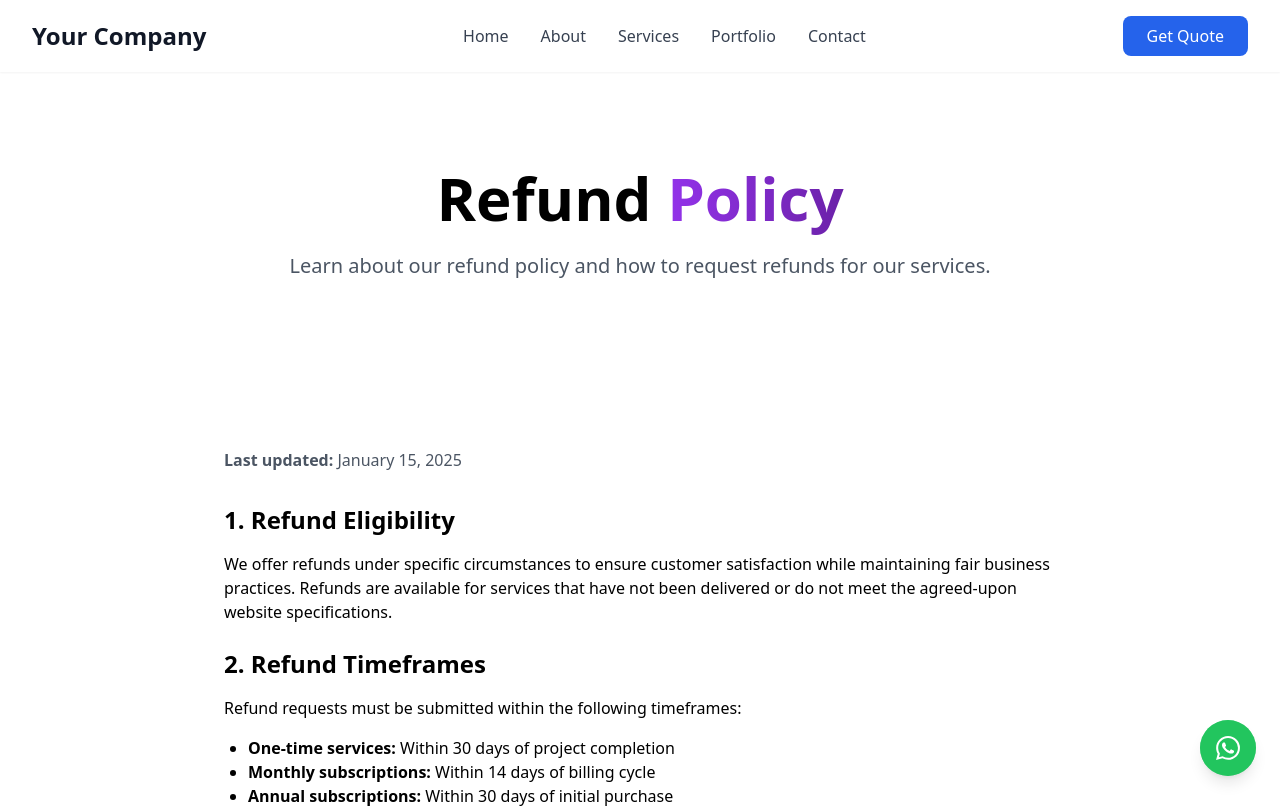
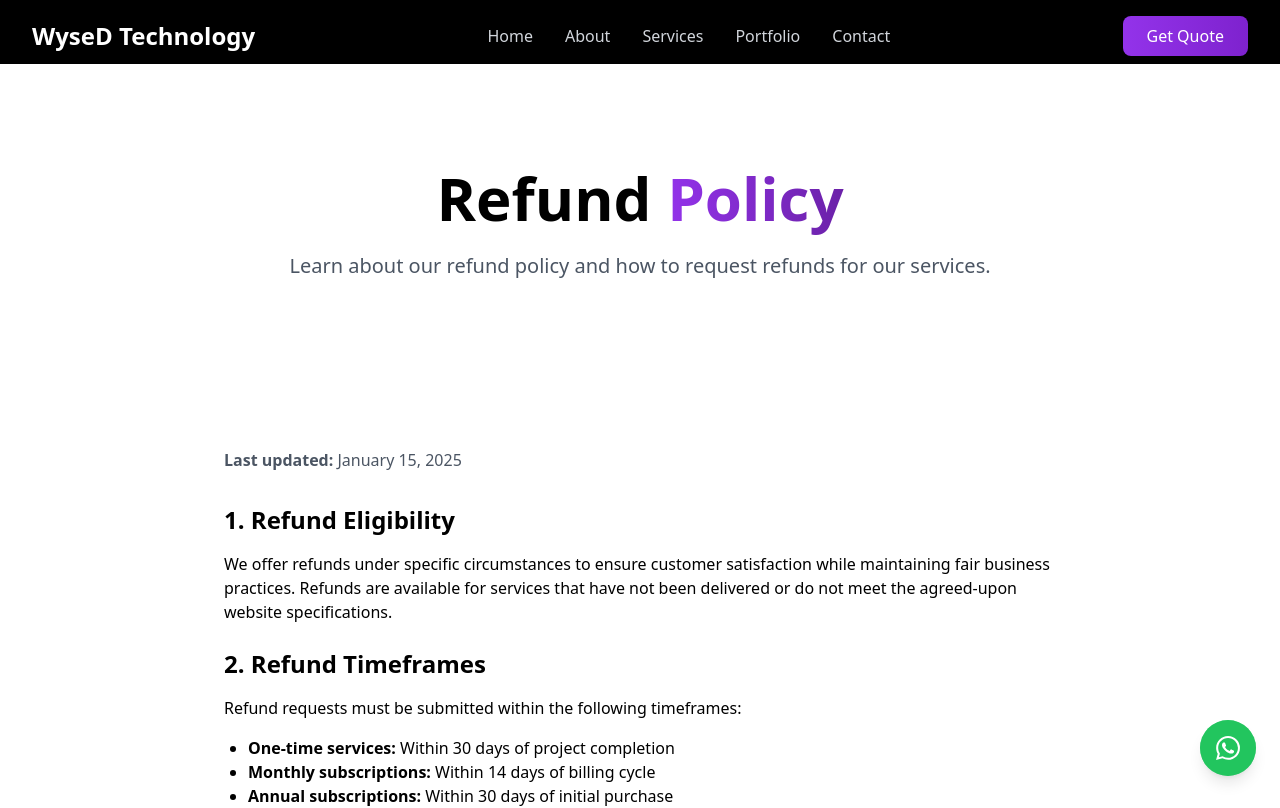
Before and after one commit to xenprogramer/wysed-technology, a React (Vite) app: page /refund-policy in a window 1280 px wide. Shown: the top 808 px of the page. Built offline with nearby package versions, Linux system fonts and the light colour scheme.

Commit message:
Make header transparent

```diff
--- a/src/components/Header.tsx
+++ b/src/components/Header.tsx
@@ -7,34 +7,34 @@ interface HeaderProps {
 
 const Header: React.FC<HeaderProps> = ({ isQuotePopupOpen, setIsQuotePopupOpen }) => {
   return (
-    <header className="bg-white shadow-sm fixed w-full top-0 z-50">
+    <header className="bg-transparent fixed w-full top-0 z-50">
       <div className="max-w-7xl mx-auto px-4 sm:px-6 lg:px-8">
         <div className="flex justify-between items-center py-4">
           <div className="flex items-center">
-            <h1 className="text-2xl font-bold text-gray-900">Your Company</h1>
+            <h1 className="text-2xl font-bold text-white">WyseD Technology</h1>
           </div>
 
           <nav className="hidden md:flex space-x-8">
-            <a href="#home" className="text-gray-700 hover:text-blue-600 transition-colors">
+            <a href="#home" className="text-gray-300 hover:text-purple-400 transition-colors">
               Home
             </a>
-            <a href="#about" className="text-gray-700 hover:text-blue-600 transition-colors">
+            <a href="#about" className="text-gray-300 hover:text-purple-400 transition-colors">
               About
             </a>
-            <a href="#services" className="text-gray-700 hover:text-blue-600 transition-colors">
+            <a href="#services" className="text-gray-300 hover:text-purple-400 transition-colors">
               Services
             </a>
-            <a href="#portfolio" className="text-gray-700 hover:text-blue-600 transition-colors">
+            <a href="#portfolio" className="text-gray-300 hover:text-purple-400 transition-colors">
               Portfolio
             </a>
-            <a href="#contact" className="text-gray-700 hover:text-blue-600 transition-colors">
+            <a href="#contact" className="text-gray-300 hover:text-purple-400 transition-colors">
               Contact
             </a>
           </nav>
 
           <button
             onClick={() => setIsQuotePopupOpen(true)}
-            className="bg-blue-600 text-white px-6 py-2 rounded-lg hover:bg-blue-700 transition-colors"
+            className="bg-gradient-to-r from-purple-600 to-purple-700 hover:from-purple-700 hover:to-purple-800 text-white px-6 py-2 rounded-lg transition-all duration-300 transform hover:scale-105"
           >
             Get Quote
           </button>
```
